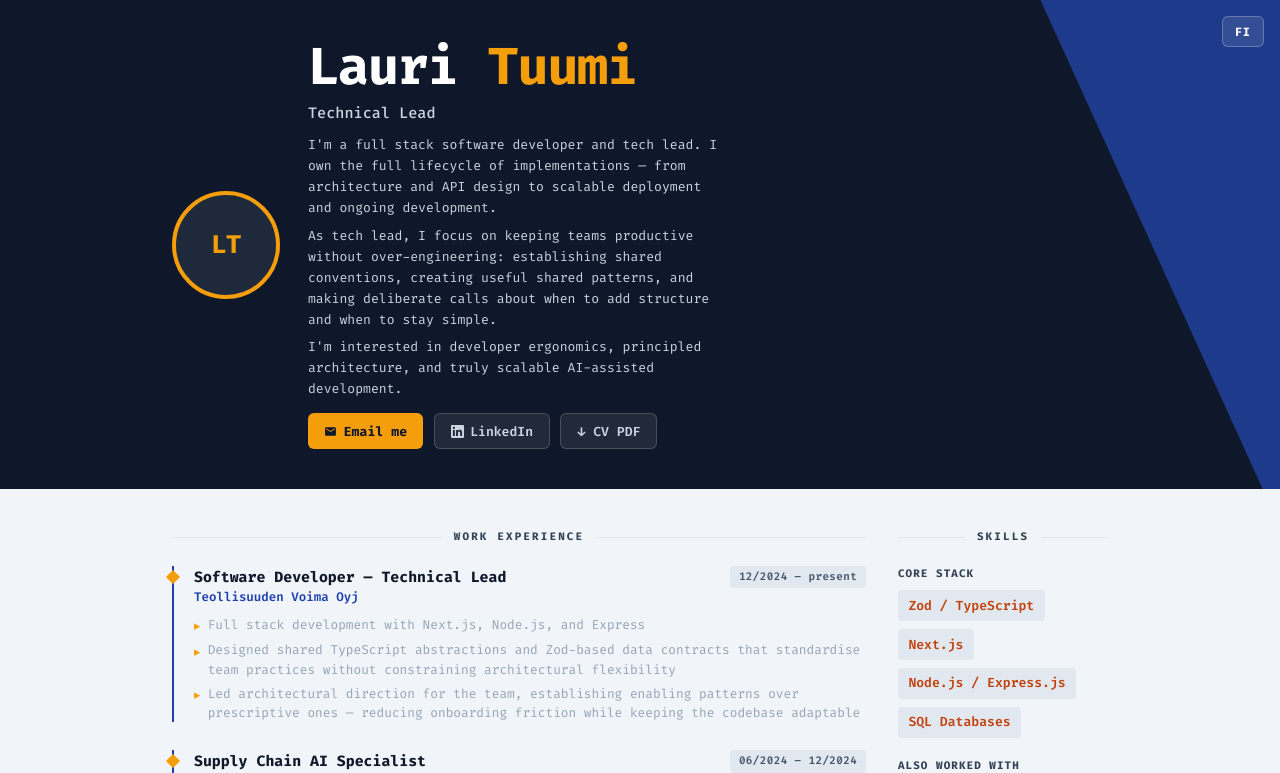
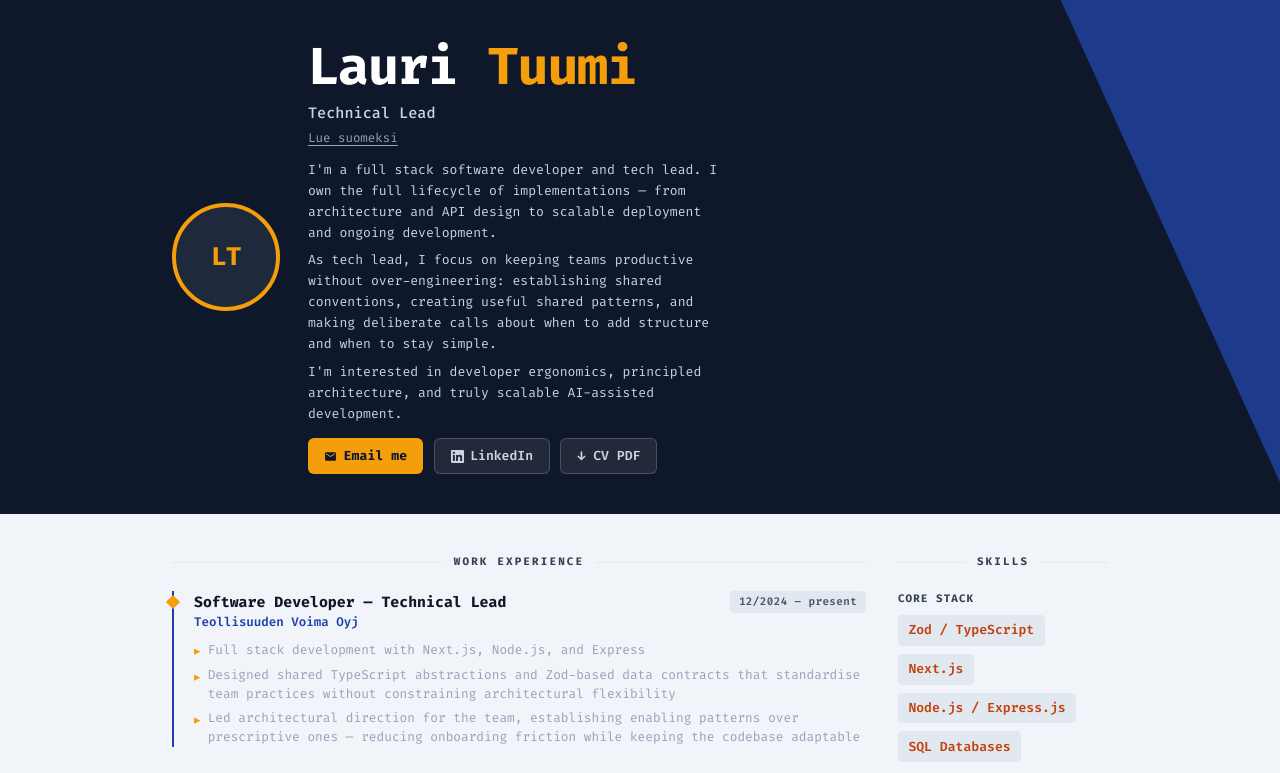
Before and after one commit to Tundral/lauri.tuumi.com, a Next.js app: page /lauri.tuumi.com/ in a window 1280 px wide. Shown: the top 773 px of the page. Built offline with nearby package versions, Linux system fonts and the light colour scheme.

Commit message:
Move language selection to a more prominent section!

```diff
--- a/src/components/cv/Header.tsx
+++ b/src/components/cv/Header.tsx
@@ -44,28 +44,6 @@ export const Header = ({
         <polygon points="910,0 1060,0 1160,220 1010,220" fill="#f59e0b" />
         <polygon points="1080,0 1200,0 1200,220 1180,220" fill="#1e40af" />
       </svg>
-
-      {/* Language toggle */}
-      <button
-        onClick={onToggleLang}
-        style={{
-          position: "absolute",
-          top: "1rem",
-          right: "1rem",
-          zIndex: 20,
-          background: "rgba(255,255,255,0.1)",
-          border: "1px solid rgba(255,255,255,0.25)",
-          borderRadius: 6,
-          color: "#fff",
-          fontSize: "0.75rem",
-          fontWeight: 700,
-          letterSpacing: "0.08em",
-          padding: "0.35rem 0.75rem",
-          cursor: "pointer",
-        }}
-      >
-        {toggleLabel}
-      </button>
 
       {/* Content */}
       <div
@@ -126,6 +104,22 @@ export const Header = ({
           >
             {subtitle}
           </p>
+          <button
+            onClick={onToggleLang}
+            style={{
+              marginTop: "0.3rem",
+              background: "none",
+              border: "none",
+              padding: 0,
+              color: "#94a3b8",
+              fontSize: "0.78rem",
+              cursor: "pointer",
+              textDecoration: "underline",
+              textUnderlineOffset: "3px",
+            }}
+          >
+            {toggleLabel}
+          </button>
           {summary.map((para, i) => (
             <p
               key={i}
--- a/src/lib/translations.ts
+++ b/src/lib/translations.ts
@@ -27,7 +27,7 @@ const uiEntrySchema = z.object({
   }),
   currentLabel: z.string().min(1),
   linkedin: z.string().min(1),
-  toggleLabel: z.enum(["FI", "EN"]),
+  toggleLabel: z.string().min(1),
   referenceVerification: z.object({
     pr: z.string().min(1),
     linkedin_post: z.string().min(1),
@@ -75,7 +75,7 @@ export const ui = uiSchema.parse({
     },
     currentLabel: "nykyinen",
     linkedin: "LinkedIn",
-    toggleLabel: "EN",
+    toggleLabel: "Read in English",
     referenceVerification: {
       pr: "Katso GitHub PR →",
       linkedin_post: "Katso LinkedIn-julkaisu →",
@@ -147,7 +147,7 @@ export const ui = uiSchema.parse({
     },
     currentLabel: "present",
     linkedin: "LinkedIn",
-    toggleLabel: "FI",
+    toggleLabel: "Lue suomeksi",
     referenceVerification: {
       pr: "View GitHub PR →",
       linkedin_post: "View LinkedIn Post →",
```
